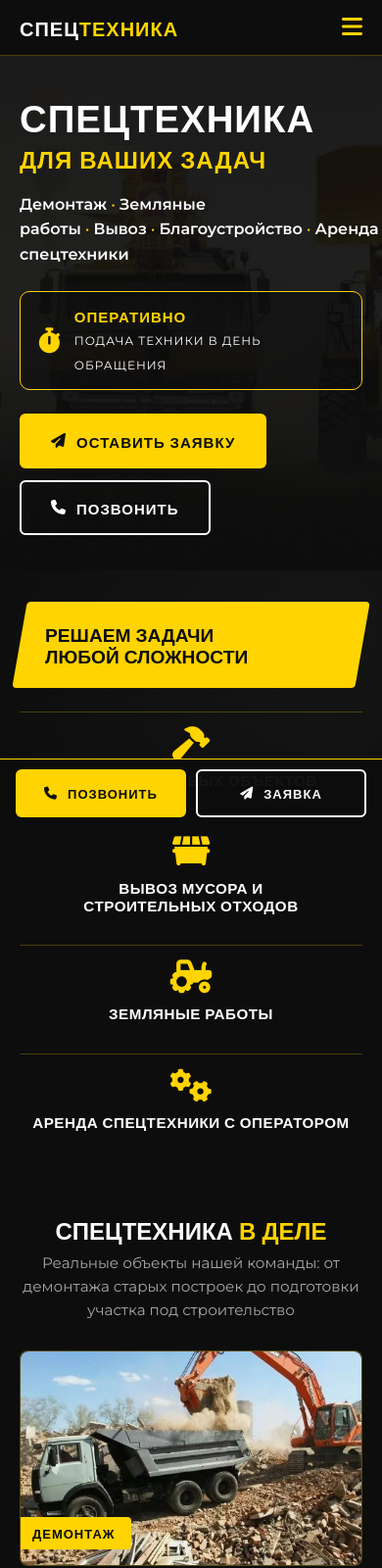
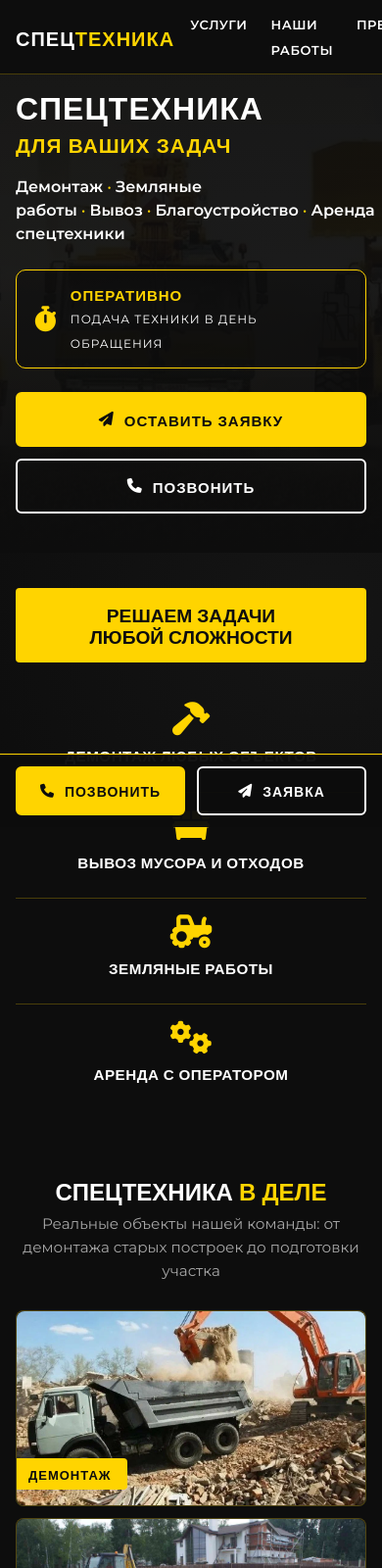
Before and after one commit to piarbookru-hub/specteh, a plain HTML site: page index.html in a window 390 px wide. Shown: the top 1600 px of the page at 98% size. Drawn offline with nearby package versions, Linux system fonts and the light colour scheme.

Commit message:
Update index.html

```diff
--- a/index.html
+++ b/index.html
@@ -6,6 +6,7 @@
     <meta name="viewport" content="width=device-width, initial-scale=1.0, viewport-fit=cover">
     <meta name="google" content="notranslate">
     <meta http-equiv="Content-Language" content="ru">
+    <meta name="theme-color" content="#0D0D0D">
 
     <title>Спецтехника и эвакуатор — демонтаж, земляные работы, вывоз мусора | Подача в день обращения</title>
     <meta name="description" content="Аренда спецтехники с оператором: эвакуатор с манипулятором, экскаватор-погрузчик. Демонтаж, земляные работы, вывоз мусора, благоустройство. Подача техники в день обращения.">
@@ -19,7 +20,6 @@
 
     <link rel="icon" type="image/png" sizes="32x32" href="favicon-32x32.png">
     <link rel="apple-touch-icon" href="apple-touch-icon.png">
-    <meta name="theme-color" content="#0D0D0D">
 
     <link href="https://fonts.googleapis.com/css2?family=Oswald:wght@500;600;700&family=Montserrat:wght@400;500;600;700&display=swap" rel="stylesheet">
     <link rel="stylesheet" href="https://cdnjs.cloudflare.com/ajax/libs/font-awesome/6.4.0/css/all.min.css">
@@ -40,9 +40,8 @@
         h1, h2, h3, h4 { font-family: 'Oswald', sans-serif; text-transform: uppercase; line-height: 1.15; text-wrap: balance; }
         a { color: inherit; text-decoration: none; transition: color 0.3s; }
         img { max-width: 100%; height: auto; display: block; }
-        section { scroll-margin-top: 80px; padding: 40px 0; }
+        section { scroll-margin-top: 70px; padding: 48px 0; }
 
-        /* Единый контейнер для идеального выравнивания всех блоков */
         .container {
             max-width: 1200px;
             margin: 0 auto;
@@ -50,7 +49,7 @@
             width: 100%;
         }
 
-        /* Фон: текстура + виньетка */
+        /* Фон */
         .bg-fixed { position: fixed; inset: 0; z-index: -2; background: var(--bg-dark); }
         .bg-fixed::before {
             content: ''; position: absolute; inset: 0;
@@ -91,7 +90,7 @@
         .nav-links a:hover { color: var(--accent); }
         .nav-phone { font-weight: 700; font-size: 15px; white-space: nowrap; }
         .nav-phone:hover { color: var(--accent); }
-        .burger { display: none; background: none; border: none; color: var(--accent); font-size: 24px; cursor: pointer; }
+        .burger { display: none; background: none; border: none; color: var(--accent); font-size: 24px; cursor: pointer; padding: 4px; }
 
         /* Hero */
         .hero {
@@ -114,11 +113,11 @@
             max-width: 720px;
             position: relative;
             z-index: 2;
-            text-align: left; /* Явное выравнивание по левому краю контейнера */
+            text-align: left;
         }
-        .hero h1 { font-size: clamp(2.4rem, 6.5vw, 4.4rem); font-weight: 700; letter-spacing: 1px; }
-        .hero h1 span { display: block; color: var(--accent); font-size: clamp(1.5rem, 3.8vw, 2.4rem); margin-top: 8px; }
-        .hero-services { margin: 20px 0 24px; color: var(--text-muted); font-size: 1rem; }
+        .hero h1 { font-size: clamp(2.2rem, 5.5vw, 4.4rem); font-weight: 700; letter-spacing: 1px; }
+        .hero h1 span { display: block; color: var(--accent); font-size: clamp(1.4rem, 3.5vw, 2.4rem); margin-top: 8px; }
+        .hero-services { margin: 20px 0 24px; color: var(--text-muted); font-size: 1rem; line-height: 1.5; }
         .hero-services b { color: var(--text-main); font-weight: 600; }
         .hero-services .sep { color: var(--accent); margin: 0 4px; }
         .hero-badge {
@@ -135,10 +134,10 @@
         }
         .btn {
             display: inline-flex; align-items: center; justify-content: center; gap: 10px;
-            padding: 14px 30px; background: var(--accent); color: #0D0D0D;
+            padding: 14px 28px; background: var(--accent); color: #0D0D0D;
             font-family: 'Oswald', sans-serif; font-weight: 700; font-size: 15px;
             text-transform: uppercase; letter-spacing: 1px; border: 2px solid var(--accent);
-            border-radius: 6px; cursor: pointer; transition: all 0.3s;
+            border-radius: 6px; cursor: pointer; transition: all 0.3s; min-height: 48px;
         }
         .btn:hover { background: transparent; color: var(--accent); }
         .btn-outline { background: transparent; color: var(--text-main); border-color: var(--text-main); }
@@ -198,14 +197,14 @@
         .form-group { margin-bottom: 14px; }
         .form-group label { display: block; font-size: 0.8rem; color: var(--text-muted); margin-bottom: 6px; text-transform: uppercase; letter-spacing: 0.5px; }
         .form-group input, .form-group textarea {
-            width: 100%; padding: 12px 14px; background: var(--bg-dark);
+            width: 100%; padding: 14px; background: var(--bg-dark);
             border: 1px solid var(--border); border-radius: 6px;
-            color: var(--text-main); font-family: inherit; font-size: 16px;
+            color: var(--text-main); font-family: inherit; font-size: 16px; /* 16px предотвращает зум на iOS */
         }
         .form-group input:focus, .form-group textarea:focus { outline: none; border-color: var(--accent); }
         .form-group textarea { resize: vertical; min-height: 80px; }
         .checkbox-group { display: flex; align-items: flex-start; gap: 10px; font-size: 0.8rem; color: var(--text-muted); margin: 12px 0 16px; }
-        .checkbox-group input { margin-top: 3px; accent-color: var(--accent); }
+        .checkbox-group input { margin-top: 3px; accent-color: var(--accent); width: 18px; height: 18px; flex-shrink: 0; }
         .form-status { margin-top: 12px; font-size: 0.9rem; text-align: center; display: none; padding: 10px; border-radius: 6px; }
         .form-status.success { color: #7ED957; background: rgba(126, 217, 87, 0.1); display: block; }
         .form-status.error { color: #FF6B6B; background: rgba(255, 107, 107, 0.1); display: block; }
@@ -215,75 +214,100 @@
         .contact-card { background: var(--bg-card); border: 1px solid var(--border); border-radius: 8px; padding: 20px; text-align: center; }
         .contact-card i { font-size: 26px; color: var(--accent); margin-bottom: 10px; }
         .contact-card h4 { font-size: 0.85rem; color: var(--text-muted); margin-bottom: 6px; font-weight: 500; }
-        .contact-card a, .contact-card p { font-size: 1.05rem; font-weight: 600; }
+        .contact-card a, .contact-card p { font-size: 1.05rem; font-weight: 600; word-break: break-word; }
 
         /* Footer */
         footer { background: #080808; border-top: 1px solid var(--border); padding: 24px 0; text-align: center; }
         footer p { font-size: 0.8rem; color: var(--text-muted); }
 
-        /* Плавающая CTA */
+        /* Плавающая CTA (только мобильные) */
         .float-cta {
             display: none; position: fixed; left: 0; right: 0; bottom: 0; z-index: 999;
             background: rgba(13, 13, 13, 0.97); border-top: 1px solid var(--accent);
-            padding: 10px 16px; gap: 10px;
+            padding: 12px 16px; gap: 12px; padding-bottom: max(12px, env(safe-area-inset-bottom));
         }
-        .float-cta .btn { flex: 1; padding: 12px 10px; font-size: 13px; }
+        .float-cta .btn { flex: 1; padding: 12px 10px; font-size: 14px; }
 
         /* Лайтбокс */
         .lightbox {
             display: none; position: fixed; inset: 0; z-index: 2000;
-            background: rgba(0, 0, 0, 0.92); align-items: center; justify-content: center; padding: 20px;
+            background: rgba(0, 0, 0, 0.95); align-items: center; justify-content: center; padding: 20px;
         }
         .lightbox.active { display: flex; }
-        .lightbox img { max-width: 92vw; max-height: 88vh; border-radius: 8px; }
+        .lightbox img { max-width: 95vw; max-height: 85vh; border-radius: 8px; object-fit: contain; }
         .lightbox-close {
             position: absolute; top: 16px; right: 20px; background: none; border: none;
-            color: #fff; font-size: 32px; cursor: pointer;
+            color: #fff; font-size: 36px; cursor: pointer; padding: 10px;
         }
 
-        /* Адаптив */
+        /* ========================================= */
+        /* АДАПТИВ ПОД МОБИЛЬНЫЕ УСТРОЙСТВА          */
+        /* ========================================= */
+
         @media (max-width: 960px) {
             .services-head { grid-template-columns: 1fr; }
             .services-grid { grid-template-columns: repeat(2, 1fr); }
-            .service-item { border-left: none; border-top: 1px solid var(--border); padding-top: 14px; }
+            .service-item { border-left: none; border-top: 1px solid var(--border); padding-top: 16px; }
             .order-box { grid-template-columns: 1fr; }
             .hero-arrows { top: 84px; right: 24px; font-size: 24px; }
         }
-        @media (max-width: 640px) {
-            .nav-links {
-                display: none; position: absolute; top: 100%; left: 0; right: 0;
-                background: var(--bg-card); flex-direction: column; padding: 16px 20px; gap: 12px;
-                border-bottom: 1px solid var(--border);
+
+        @media (max-width: 768px) {
+            section { padding: 36px 0; }
+            .container { padding: 0 16px; }
+
+            /* Hero мобильный */
+            .hero { min-height: auto; padding: 90px 0 40px; }
+            .hero::before {
+                background-position: center 30%;
+                opacity: 0.4; /* Затемняем фото, чтобы текст читался */
             }
-            .nav-links.active { display: flex; }
-            .nav-phone { display: none; }
-            .burger { display: block; }
-            .why-grid, .contacts-grid { grid-template-columns: 1fr; }
-            .gallery-grid { grid-template-columns: 1fr; }
-            .gallery-item { height: 220px; }
+            .hero::after {
+                background: linear-gradient(180deg, rgba(13,13,13,0.9) 0%, rgba(13,13,13,0.85) 50%, var(--bg-dark) 100%);
+            }
+            .hero-actions { flex-direction: column; width: 100%; }
+            .hero-actions .btn { width: 100%; }
+            .hero-arrows { display: none; }
+
+            /* Услуги мобильные */
+            .skew-box { transform: skew(0deg); text-align: center; padding: 16px; }
+            .skew-box > div { transform: skew(0deg); }
+            .services-grid { grid-template-columns: 1fr 1fr; gap: 12px; }
+            .service-item { border-top: 1px solid var(--border); border-left: none; padding: 16px 8px; }
+            .service-item:first-child { border-top: none; }
+
+            /* Галерея и Преимущества */
+            .gallery-grid { grid-template-columns: 1fr; gap: 12px; }
+            .gallery-item { height: 200px; }
+            .why-grid { grid-template-columns: 1fr; gap: 12px; }
+            .why-item { padding: 16px; }
+
+            /* Контакты */
+            .contacts-grid { grid-template-columns: 1fr; gap: 12px; }
+
+            /* Показываем плавающую кнопку и делаем отступ снизу */
             .float-cta { display: flex; }
-            body { padding-bottom: 64px; }
-            section { padding: 32px 0; }
-            .hero { min-height: auto; padding: 100px 0 44px; }
-            .hero::before { background-position: center 35%; opacity: 0.45; }
-            .hero::after {
-                background: linear-gradient(180deg, rgba(13,13,13,0.88) 0%, rgba(13,13,13,0.82) 60%, var(--bg-dark) 100%);
-            }
-            .hero-arrows { display: none; }
+            body { padding-bottom: 72px; }
         }
+
         @media (max-width: 480px) {
             .services-grid { grid-template-columns: 1fr; }
-            .hero { padding: 96px 0 36px; }
-            .order-box { padding: 22px; }
+            .hero h1 { font-size: 2rem; }
+            .hero h1 span { font-size: 1.3rem; }
+            .order-box { padding: 20px 16px; }
+            .nav-inner { padding: 0 16px; }
         }
+
         @media (max-width: 360px) {
-            .hero h1 { font-size: 1.9rem; }
-            .btn { padding: 12px 20px; font-size: 13px; }
+            .hero { padding: 80px 0 32px; }
+            .btn { padding: 12px 16px; font-size: 13px; }
         }
+
         @media (hover: none) {
-            .btn:active { transform: scale(0.98); }
+            .btn:active { transform: scale(0.98); opacity: 0.9; }
             .gallery-item img { cursor: default; }
         }
+   9
     </style>
 </head>
 <body>
@@ -344,7 +368,7 @@
                     </div>
                     <div class="service-item">
                         <i class="fas fa-dumpster"></i>
-                        <h3>Вывоз мусора и строительных отходов</h3>
+                        <h3>Вывоз мусора и отходов</h3>
                     </div>
                     <div class="service-item">
                         <i class="fas fa-tractor"></i>
@@ -352,7 +376,7 @@
                     </div>
                     <div class="service-item">
                         <i class="fas fa-gears"></i>
-                        <h3>Аренда спецтехники с оператором</h3>
+                        <h3>Аренда с оператором</h3>
                     </div>
                 </div>
             </div>
@@ -362,7 +386,7 @@
     <section id="works">
         <div class="container">
             <h2 class="section-title">Спецтехника <span>в деле</span></h2>
-            <p class="section-sub">Реальные объекты нашей команды: от демонтажа старых построек до подготовки участка под строительство</p>
+            <p class="section-sub">Реальные объекты нашей команды: от демонтажа старых построек до подготовки участка</p>
             <div class="gallery-grid">
                 <div class="img-wrapper gallery-item">
                     <div class="placeholder-label">
@@ -377,7 +401,7 @@
                         <strong data-copy="images/work-uchastok.jpg">images/work-uchastok.jpg</strong>
                         <span>Фото: подготовка участка</span>
                     </div>
-                    <img src="images/work-uchastok.jpg" alt="Подготовка участка, вывоз мусора в мешках">
+                    <img src="images/work-uchastok.jpg" alt="Подготовка участка, вывоз мусора">
                     <div class="gallery-tag">Подготовка участка</div>
                 </div>
                 <div class="img-wrapper gallery-item">
@@ -393,7 +417,7 @@
                         <strong data-copy="images/work-tehnika.jpg">images/work-tehnika.jpg</strong>
                         <span>Фото: спецтехника в деле</span>
                     </div>
-                    <img src="images/work-tehnika.jpg" alt="Экскаватор-погрузчик за работой зимой">
+                    <img src="images/work-tehnika.jpg" alt="Экскаватор-погрузчик за работой">
                     <div class="gallery-tag">Спецтехника в деле</div>
                 </div>
             </div>
@@ -409,7 +433,7 @@
                 </div>
                 <div class="why-item">
                     <i class="fas fa-clipboard-list"></i>
-                    <h3>Честные цены и прозрачные условия</h3>
+                    <h3>Честные цены</h3>
                 </div>
                 <div class="why-item">
                     <i class="fas fa-calendar-check"></i>
@@ -441,7 +465,7 @@
                     </div>
                     <div class="form-group">
                         <label for="task">Какая техника / задача?</label>
-                        <textarea id="task" name="task" placeholder="Например: экскаватор-погрузчик, вывезти грунт с участка"></textarea>
+                        <textarea id="task" name="task" placeholder="Например: экскаватор-погрузчик, вывезти грунт"></textarea>
                     </div>
                     <label class="checkbox-group">
                         <input type="checkbox" required checked>
@@ -472,7 +496,7 @@
                 <div class="contact-card">
                     <i class="fas fa-clock"></i>
                     <h4>Режим работы</h4>
-                    <p>Ежедневно: 8:00 – 22:00</p>
+                    <p>Ежедневно: 8:00 –  and 22:00</p>
                 </div>
             </div>
         </div>
@@ -499,7 +523,7 @@
       "@context": "https://schema.org",
       "@type": "LocalBusiness",
       "name": "СпецТехника",
-      "description": "Аренда спецтехники с оператором: эвакуатор с манипулятором, экскаватор-погрузчик. Демонтаж, земляные работы, вывоз мусора.",
+      "description": "Аренда спецтехники с оператором: эвакуатор с манипулятором, экскаватор-погрузчик.",
       "telephone": "+7-911-332-11-11",
       "areaServed": "Санкт-Петербург и Ленинградская область",
       "openingHours": "Mo-Su 08:00-22:00"
@@ -507,7 +531,7 @@
     </script>
 
     <script>
-        // 1. Умное управление заглушками: скрывает их, когда картинка загружена
+        // 1. Умное управление заглушками
         document.querySelectorAll('.img-wrapper img').forEach(img => {
             if (img.complete && img.naturalHeight !== 0) {
                 const placeholder = img.parentElement.querySelector('.placeholder-label');
@@ -518,19 +542,19 @@
                     if (placeholder) placeholder.style.display = 'none';
                 });
                 img.addEventListener('error', function() {
-                    console.warn('⚠️ Не удалось загрузить изображение:', this.src, '. Проверь регистр букв в имени файла (GitHub чувствителен к регистру!) и путь к папке images.');
+                    console.warn('⚠️ Не удалось загрузить:', this.src);
                 });
             }
         });
 
-        // 2. Копирование имени файла из заглушки
+        // 2. Копирование имени файла
         document.querySelectorAll('[data-copy]').forEach(el => {
             el.addEventListener('click', (e) => {
                 e.stopPropagation();
                 const fileName = e.target.getAttribute('data-copy').split('/').pop();
                 navigator.clipboard.writeText(fileName).then(() => {
                     const original = e.target.textContent;
-                    e.target.textContent = 'Скопировано: ' + fileName;
+                    e.target.textContent = 'Скопировано!';
                     setTimeout(() => e.target.textContent = original, 1500);
                 });
             });
```
